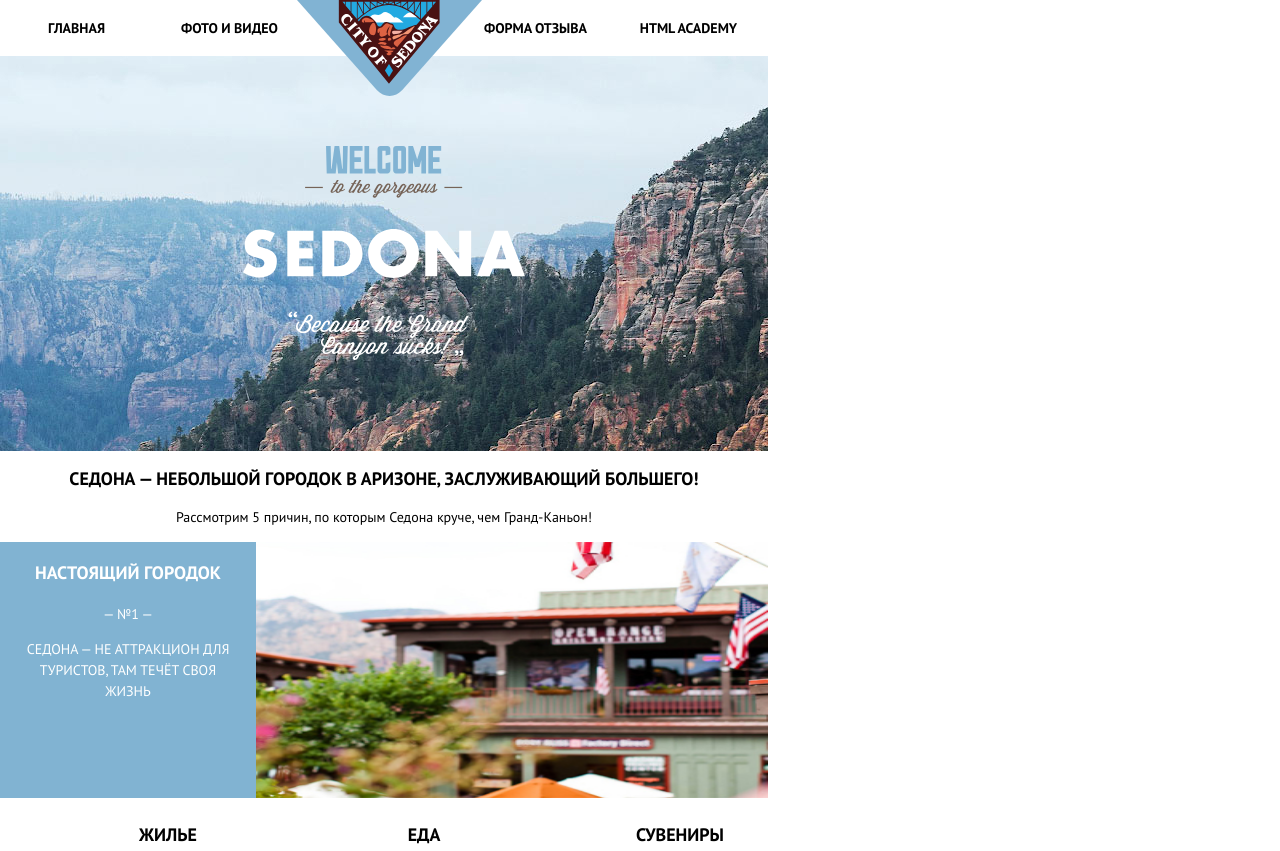
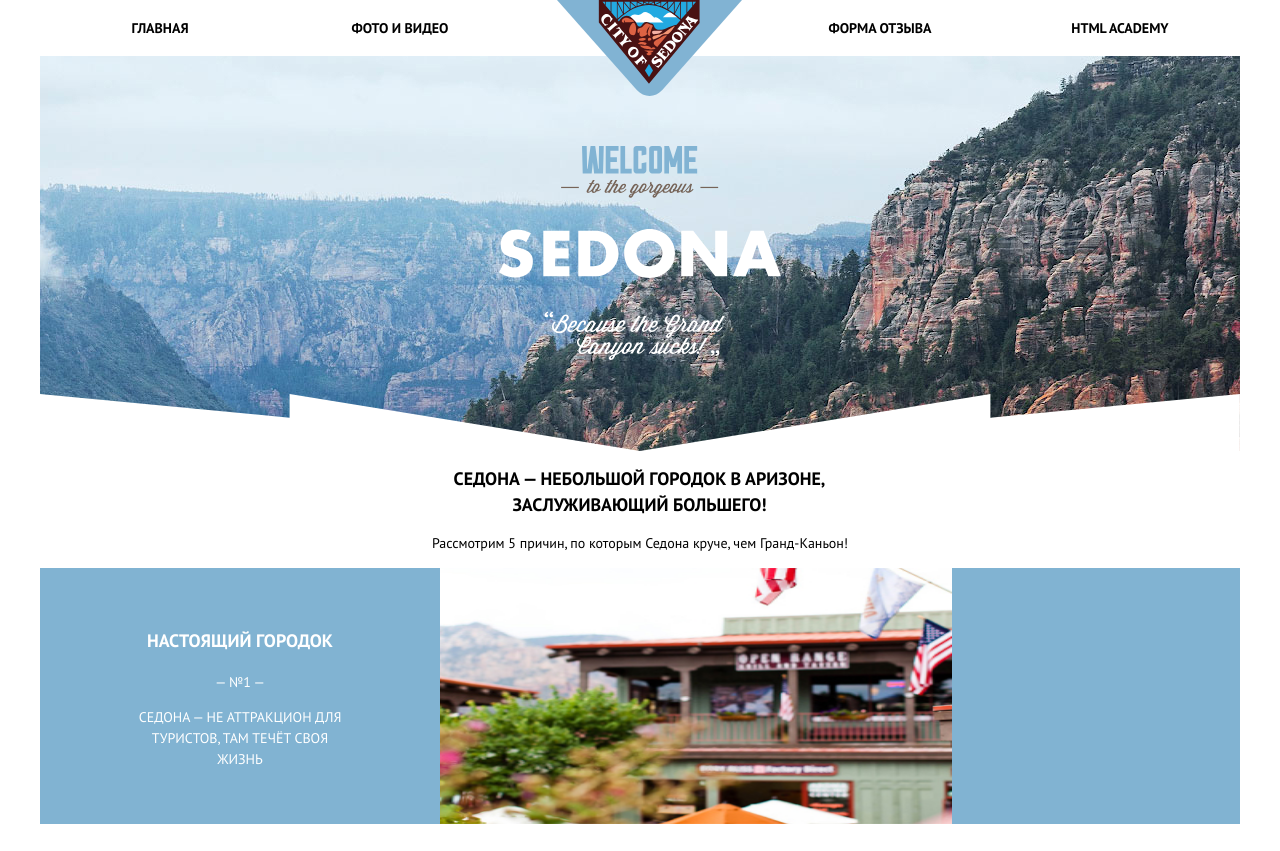
Before and after one commit to htmlacademy-adaptive/2068051-sedona-26, a website: page source/index.html in a window 1280 px wide. Shown: the top 851 px of the page. Drawn offline with nearby package versions, Linux system fonts and the light colour scheme; files that its build step writes are made by us from their sources; files whose address does not match are found by name.

Commit message:
задание 4

```diff
--- a/source/less/blocks/advantages.scss
+++ b/source/less/blocks/advantages.scss
@@ -56,6 +56,8 @@
   }
   .advantages__item {
     width: 256px;
+    min-height: 256px;
+    padding-top: 42px;
     box-sizing: border-box;
     display: flex;
     flex-direction: column;
@@ -73,3 +75,13 @@
     display: flex;
   }
 }
+
+@media (min-width: @desktop-width) {
+  .advantages__item {
+    width: 400px;
+  }
+  .advantages__item--city,
+  .advantages__item--bridge {
+    width: 1200px;
+  }
+}
--- a/source/less/blocks/button.scss
+++ b/source/less/blocks/button.scss
@@ -27,3 +27,9 @@
     padding-left: 60px;
   }
 }
+
+@media (min-width: @tablet-width) {
+  .button--search {
+    width: 458px;
+  }
+}
--- a/source/less/blocks/gallery.scss
+++ b/source/less/blocks/gallery.scss
@@ -13,3 +13,18 @@
 .gallery__discription {
   text-transform: uppercase;
 }
+
+.gallery__list {
+  padding-left: 0;
+  list-style-type: none;
+}
+
+@media (min-width: @tablet-width) {
+  .gallery__list {
+    display: grid;
+    grid-template-columns: 1fr 1fr;
+  }
+  .gallery__item:first-child {
+    grid-column: 1 / -1;
+  }
+}
--- a/source/less/blocks/header.scss
+++ b/source/less/blocks/header.scss
@@ -1,17 +1,32 @@
+.main-header {
+  // background-color: @white;
+  // display: flex;
+  position: relative;
+}
 
 .main-header__logo {
   margin-left: 67px;
   margin-right: 68px;
+  position: absolute;
+  z-index: 1;
+  left: 0;
 }
 
 @media (min-width: @tablet-width) {
   .main-header {
     background-color: @white;
     display: flex;
+    // position: relative;
   }
   .main-header__logo {
     order: 2;
-    position: absolute;
+    // position: absolute;
     left: 230px;
   }
 }
+
+@media (min-width: @desktop-width) {
+  .main-header__logo {
+    left: 450px;
+  }
+}
--- a/source/less/blocks/hotel-search.scss
+++ b/source/less/blocks/hotel-search.scss
@@ -3,6 +3,7 @@
   font-weight: 700;
   font-size: 21px;
   line-height: 26px;
+  text-transform: uppercase;
 }
 
 .hotel-search__description {
@@ -13,3 +14,17 @@
 .hotel-search__button {
   margin-bottom: 49px;
 }
+
+@media (min-width: @tablet-width) {
+  .hotel-search__description {
+    margin-left: 167px;
+    margin-right: 166px;
+  }
+}
+
+@media (min-width: @desktop-width) {
+  .hotel-search__description {
+    margin-left: 383px;
+    margin-right: 383px;
+  }
+}
--- a/source/less/blocks/intro.scss
+++ b/source/less/blocks/intro.scss
@@ -3,6 +3,17 @@
   background-repeat: no-repeat;
   background-color: #2d1468;
   padding: 90px 19px 85px;
+  position: relative;
+}
+
+.intro__logo::after {
+  position: absolute;
+  background-image: url("/Users/olga/2068051-sedona-26/source/img/icons/intro-triangle.svg.svg");
+  content: "";
+  width: 320px;
+  height: 57px;
+  bottom: 0;
+  left: 0;
 }
 
 .intro__title {
@@ -17,4 +28,26 @@
     background-image: url("/Users/olga/2068051-sedona-26/source/img/back-desktop.jpg.jpg");
     background-repeat: no-repeat;
   }
+  .intro__logo::after {
+    width: 768px;
+  }
 }
+
+@media (min-width: @desktop-width) {
+  .intro__title {
+    margin-left: 358px;
+    margin-right: 359px;
+  }
+  .intro__logo {
+    background-image: url("/Users/olga/2068051-sedona-26/source/img/back-desktop.jpg");
+    background-repeat: no-repeat;
+  }
+  .intro__logo::after {
+    width: 1200px;
+    background-image: url("/Users/olga/2068051-sedona-26/source/img/icons/intro-triangle.svg");
+    content: "";
+    height: 57px;
+    bottom: 0;
+    left: 0;
+  }
+}
--- a/source/less/blocks/main-footer.scss
+++ b/source/less/blocks/main-footer.scss
@@ -6,3 +6,9 @@
 .main-footer__social {
   margin-bottom: 40px;
 }
+
+@media (min-width: @tablet-width) {
+  .main-footer__wrapper {
+    display: flex;
+  }
+}
--- a/source/less/blocks/main-nav.scss
+++ b/source/less/blocks/main-nav.scss
@@ -1,8 +1,9 @@
+.main-nav {
+  height: 56px;
+}
+
 @media (min-width: @tablet-width) {
   .main-nav__toggle{
     display: none;
   }
-  .main-nav {
-    height: 56px;
-  }
 }
--- a/source/less/blocks/page.scss
+++ b/source/less/blocks/page.scss
@@ -7,8 +7,11 @@
   background-color: @white;
   color: #000000;
   text-align: center;
-  margin: 0;
+  margin: 0 auto;
   @media (min-width: @tablet-width) {
     width: 768px;
   }
+  @media (min-width: @desktop-width) {
+    width: 1200px;
+  }
 }
--- a/source/less/blocks/site-list.scss
+++ b/source/less/blocks/site-list.scss
@@ -57,3 +57,13 @@
     margin-right: 153px;
   }
 }
+
+@media (min-width: @desktop-width) {
+  .site-list__item {
+    width: 240px;
+    box-shadow: none;
+  }
+  .site-list__item:nth-child(2) {
+    margin-right: 240px;
+  }
+}
```
Also changed, not shown: source/catalog.html (+5 -0 lines), source/img/back-desktop.jpg (added), source/img/icons/intro-triangle.svg (added), source/img/icons/intro-triangle.svg.svg (added), source/img/photo-1-tablet.jpg (added), source/img/text-sedona.svg (added).
